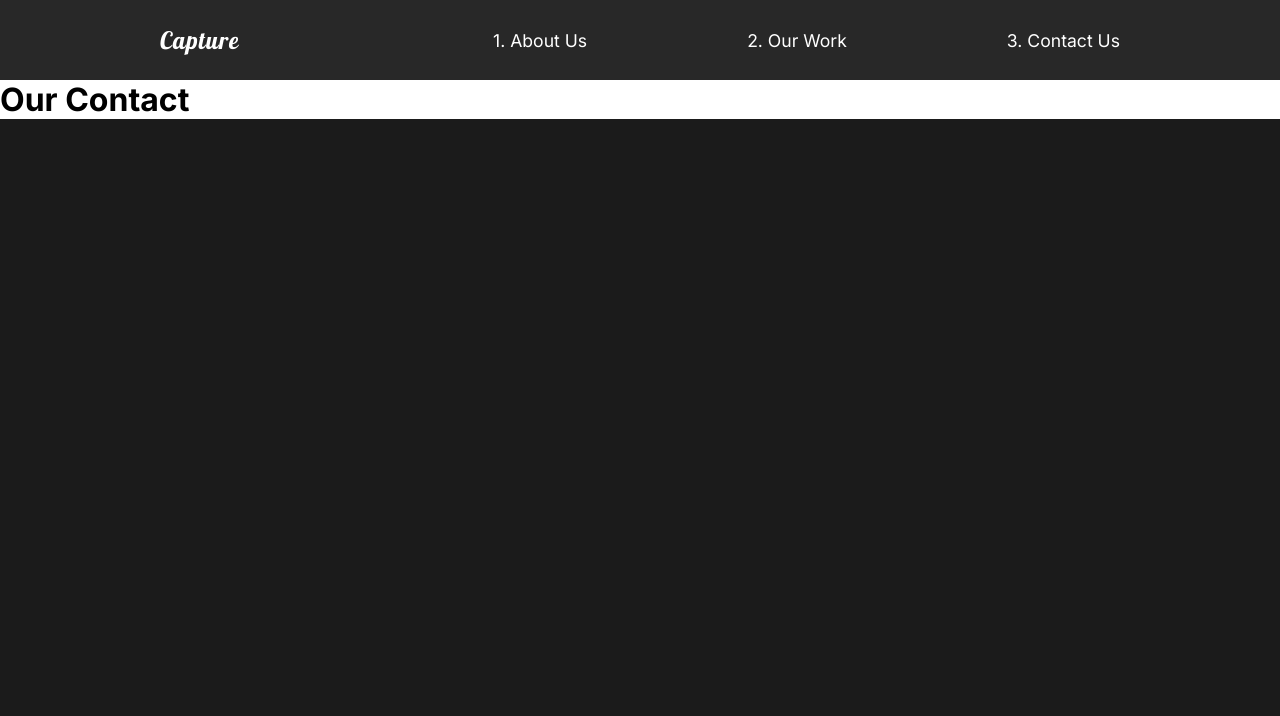
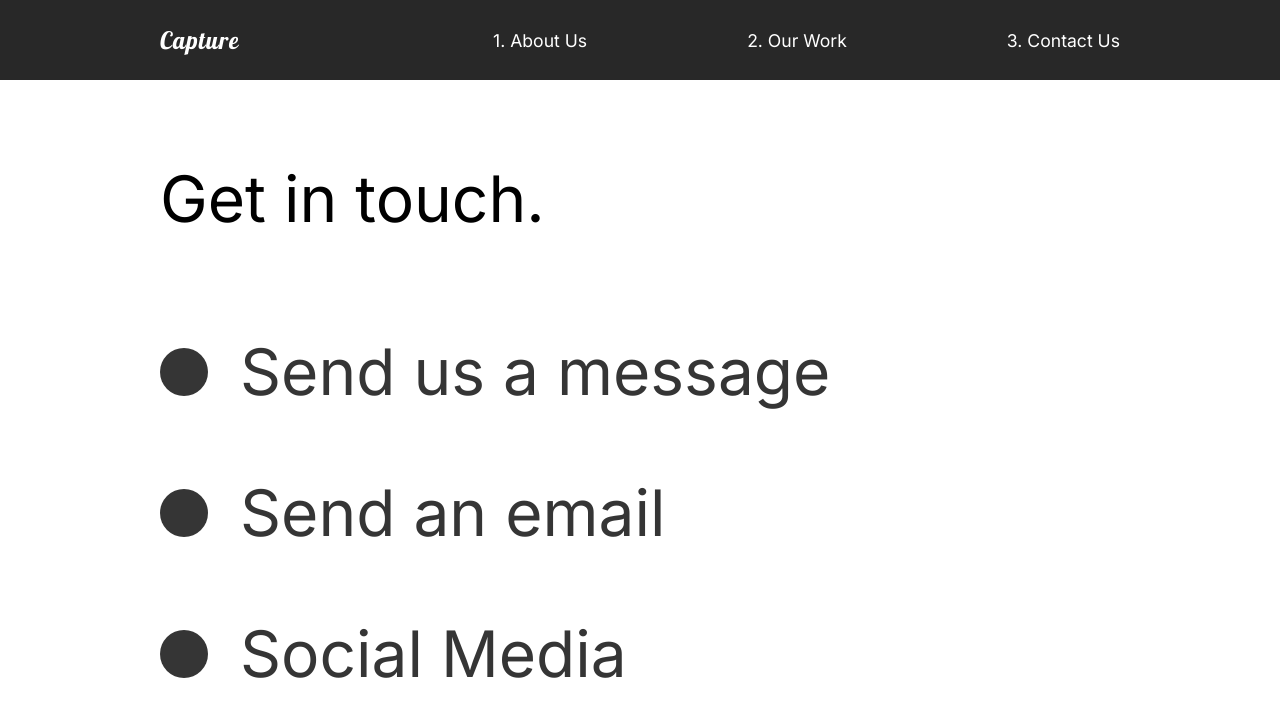
Before and after one commit to JulianSegunderaBass/capture, a React (Create React App) app: page /contact in a window 1280 px wide. Shown: the top 716 px of the page. Built offline with nearby package versions, Linux system fonts and the light colour scheme.

Commit message:
Scrolling anim for Work, Contact Content + Scroll Top

```diff
--- a/src/App.js
+++ b/src/App.js
@@ -17,6 +17,7 @@
 // * is removed from the tree - exit animations
 // * Also requires "useLocation" from React Router Dom
 import { AnimatePresence } from 'framer-motion';
+
 
 function App() {
     const location = useLocation();
--- a/src/components/GlobalStyle.js
+++ b/src/components/GlobalStyle.js
@@ -11,6 +11,8 @@
     body {
         background: #1b1b1b;
         font-family: 'Inter', sans-serif;
+        /* This overflow prevents side scrolling */
+        overflow-x: hidden;
     }
     button {
         font-weight: bold;
--- a/src/components/Nav.js
+++ b/src/components/Nav.js
@@ -30,6 +30,10 @@
     align-items: center;
     padding: 1rem 10rem;
     background: #282828;
+    /* Sticky position makes sure nav follows the sliding animation */
+    position: sticky;
+    top: 0;
+    z-index: 5;
     a {
         color: white;
         text-decoration: none;
--- /dev/null
+++ b/src/components/ScrollTop.js
@@ -0,0 +1,24 @@
+// Makes sure each loded page automatically scrolls to the top
+// Scroll to top each time url changes
+
+import { useEffect } from 'react';
+import { useLocation } from 'react-router-dom'
+
+const ScrollTop = () => {
+    // Use Location gets the current page location data
+    // Includes pathname
+    const {pathname} = useLocation();
+    console.log(pathname);
+
+    // Scroll to top when page loads
+    useEffect(() => {
+        window.scroll({
+            top: 0,
+            left: 0
+        });
+        // Condition meaning "scroll when pathname changes"
+    }, [pathname]);
+    return null;
+}
+
+export default ScrollTop;
--- a/src/pages/AboutUs.js
+++ b/src/pages/AboutUs.js
@@ -8,6 +8,8 @@
 // Importing Animations
 import { motion } from 'framer-motion';
 import { pageAnimation } from '../animate';
+// Import to automatically scroll to top upon loading
+import ScrollTop from '../components/ScrollTop';
 
 const AboutUs = () => {
     // Using an animated div as the root component
@@ -18,6 +20,8 @@
             animate="show"
             exit="exit"
         >
+            {/* Extra component to scroll to top of page upon loading */}
+            <ScrollTop />
             <AboutSection />
             <ServicesSection />
             <FaqSection />
--- a/src/pages/ContactUs.js
+++ b/src/pages/ContactUs.js
@@ -3,20 +3,77 @@
 import React from 'react';
 // Importing Animations
 import { motion } from 'framer-motion';
-import { pageAnimation } from '../animate';
+import { pageAnimation, titleAnim } from '../animate';
+// Importing Styling
+import styled from 'styled-components';
 
 const ContactUs = () => {
     return (
-        <motion.div
+        <ContactStyle
             variants={pageAnimation}
             initial="hidden"
             animate="show"
             exit="exit"
             style={{background: "#fff"}}
         >
-            <h1>Our Contact</h1>
-        </motion.div>
+            <Title>
+                <Hide>
+                    <motion.h2 variants={titleAnim}>Get in touch.</motion.h2>
+                </Hide>
+            </Title>
+            <div>
+                <Hide>
+                    <Social variants={titleAnim}>
+                        <Circle />
+                        <h2>Send us a message</h2>
+                    </Social>
+                </Hide>
+                <Hide>
+                    <Social variants={titleAnim}>
+                        <Circle />
+                        <h2>Send an email</h2>
+                    </Social>
+                </Hide>
+                <Hide>
+                    <Social variants={titleAnim}>
+                        <Circle />
+                        <h2>Social Media</h2>
+                    </Social>
+                </Hide>
+            </div>
+        </ContactStyle>
     )
 }
 
+// Styled Components
+const ContactStyle = styled(motion.div)`
+    padding: 5rem 10rem;
+    color: #353535;
+    min-height: 90vh;
+`;
+
+const Title = styled.div`
+    margin-bottom: 4rem;
+    color: black;
+`;
+
+const Hide = styled.div`
+    overflow: hidden;
+`;
+
+const Circle = styled.div`
+    border-radius: 50%;
+    width: 3rem;
+    height: 3rem;
+    background: #353535;
+`;
+
+const Social = styled(motion.div)`
+    display: flex;
+    align-items: center;
+    h2 {
+        margin: 2rem;
+    }
+`;
+
 export default ContactUs;
--- a/src/pages/OurWork.js
+++ b/src/pages/OurWork.js
@@ -11,9 +11,20 @@
 import { Link } from 'react-router-dom';
 // Importing Animations
 import { motion } from 'framer-motion';
-import { pageAnimation, fade, photoAnim, lineAnim, slider, sliderContainer } from '../animate';
+import { pageAnimation, fade, photoAnim, lineAnim, slider, sliderContainer, scrollReveal } from '../animate';
+// Importing our custom useScroll component for scroll animations
+import { useScroll } from '../components/useScroll';
+// Import to automatically scroll to top upon loading
+import ScrollTop from '../components/ScrollTop';
 
 const OurWork = () => {
+
+    // We have two hooks because there are
+    // multiple movies being animated on the page
+    // as opposed to just one component
+    const [element, controls] = useScroll();
+    const [element2, controls2] = useScroll();
+
     return (
         // * We can use framer motion with "Work" because of (motion.div) in styles
         <Work
@@ -23,6 +34,8 @@
             exit="exit"
             style={{background: "#fff"}}
         >
+            {/* Extra component to scroll to top of page upon loading */}
+            <ScrollTop />
             {/* For the animated background using a different container
             This lets us stagger them differently from pageAnimation */}
             <motion.div variants={sliderContainer}>
@@ -41,18 +54,18 @@
                     </Hide>
                 </Link>
             </Movie>
-            <Movie>
+            <Movie ref={element} variants={fade} animate={controls} initial="hidden">
                 <h2>The Racer</h2>
                 {/* Line to be animated */}
-                <div className="line"></div>
+                <motion.div variants={lineAnim} className="line"></motion.div>
                 <Link to="/work/the-racer">
                     <img src={theracer} alt="The Racer" />
                 </Link>
             </Movie>
-            <Movie>
+            <Movie ref={element2} variants={fade} animate={controls2} initial="hidden">
                 <h2>Good Times</h2>
                 {/* Line to be animated */}
-                <div className="line"></div>
+                <motion.div variants={lineAnim} className="line"></motion.div>
                 <Link to="/work/good-times">
                     <img src={goodtimes} alt="Good Times" />
                 </Link>
@@ -72,7 +85,7 @@
     }
 `;
 
-const Movie = styled.div`
+const Movie = styled(motion.div)`
     padding-bottom: 10rem;
     .line {
       height: 0.5rem;
```
Also changed, not shown: 1 other file (tests, documents, lock files or other folders).
